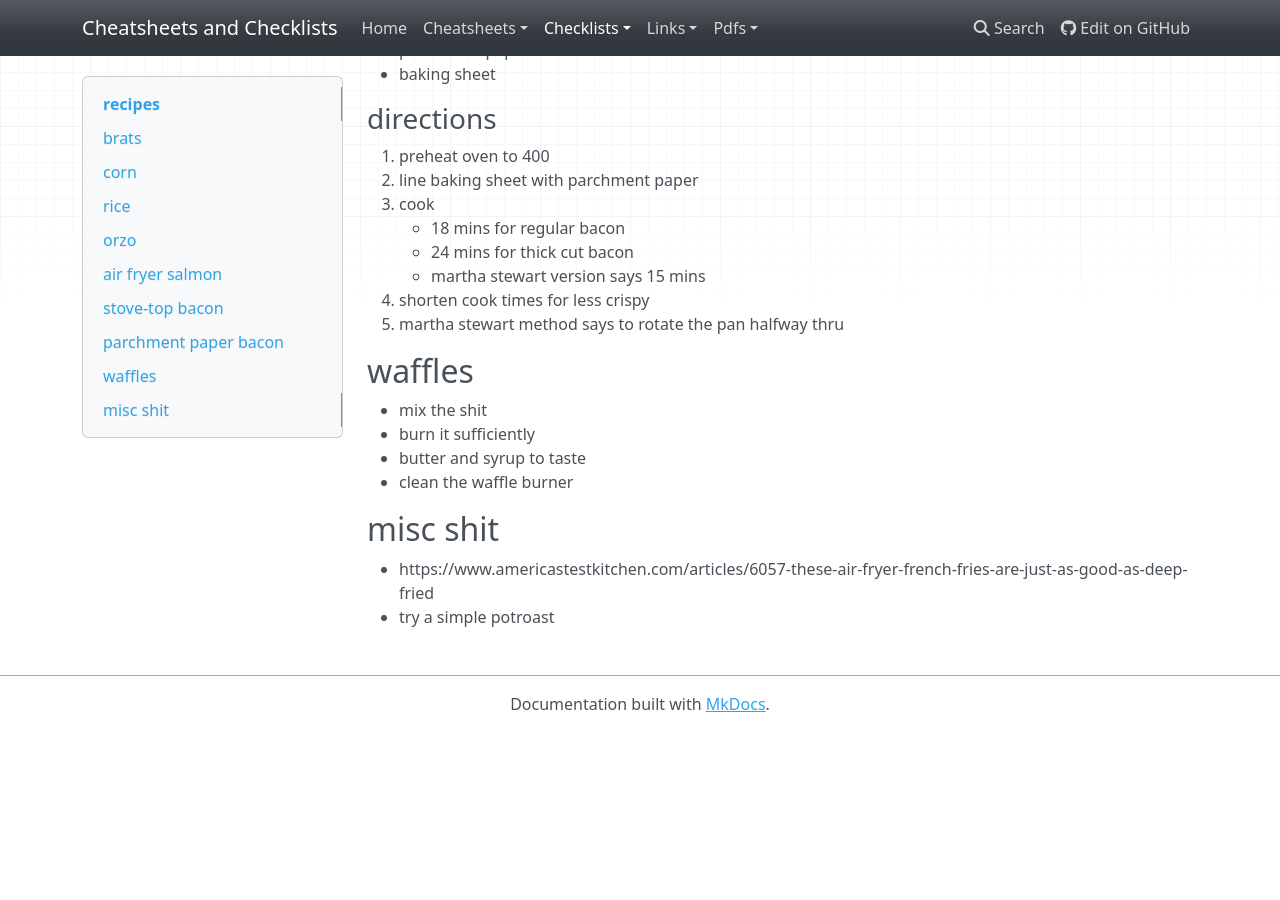
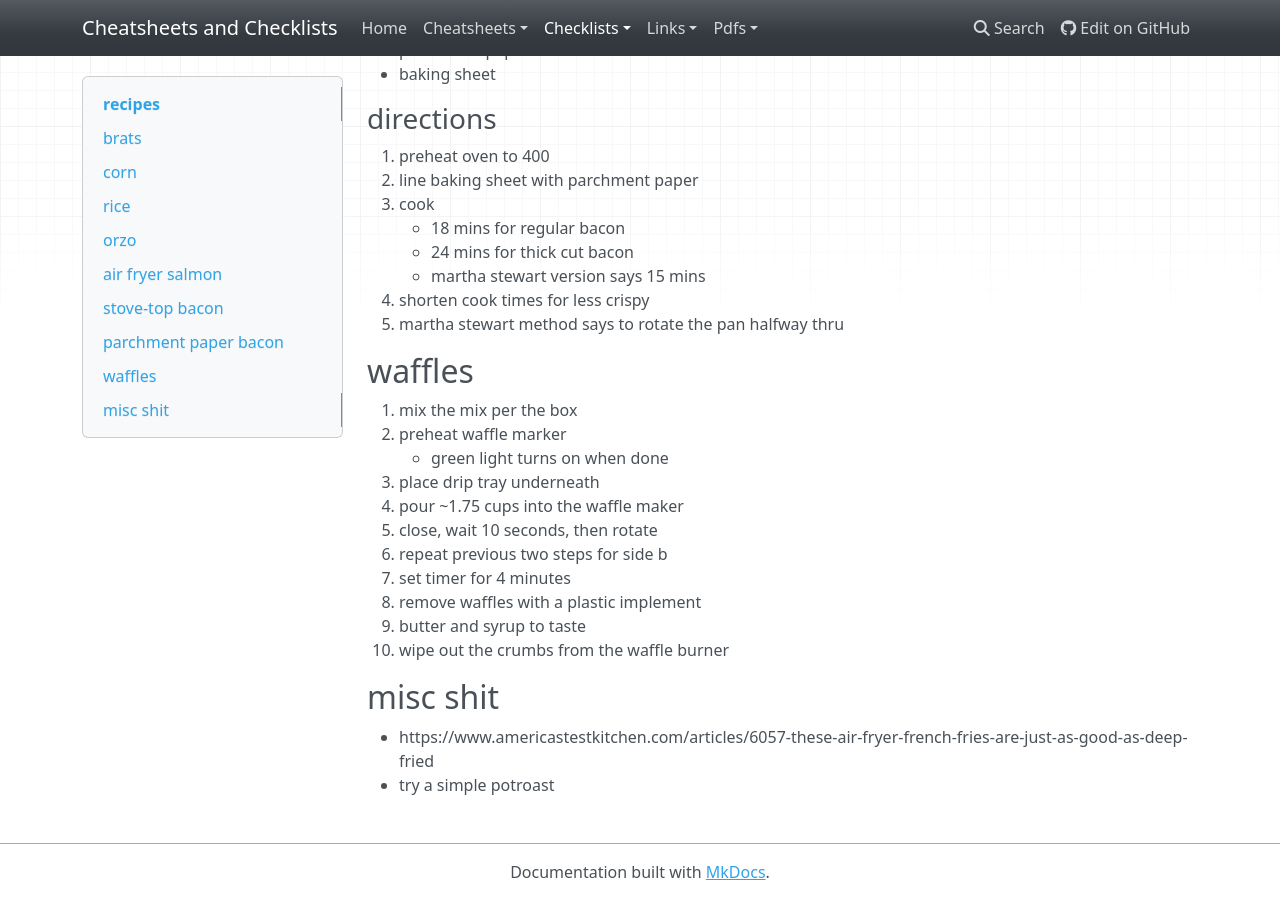
Before and after one commit to buckmanc/cheatsheets_and_checklists, an MkDocs documentation site: the page built from docs/checklists/recipes.md, in a window 1280 px wide and 900 px high, scrolled down 2617 px. Built offline with MkDocs 1.6.1, drawn with Linux system fonts in a browser that asks for light colours; nearby versions of some CDN libraries; before the commit the page ends 3349 px from its top, so only the background shows below that.

Commit message:
add waffle recipe

```diff
--- a/docs/checklists/recipes.md
+++ b/docs/checklists/recipes.md
@@ -123,10 +123,17 @@ ex, 3 water 1.5 rice
 
 ## waffles
 
-- mix the shit
-- burn it sufficiently
-- butter and syrup to taste
-- clean the waffle burner
+1. mix the mix per the box
+1. preheat waffle marker
+	- green light turns on when done
+1. place drip tray underneath
+1. pour ~1.75 cups into the waffle maker
+1. close, wait 10 seconds, then rotate
+1. repeat previous two steps for side b
+1. set timer for 4 minutes
+1. remove waffles with a plastic implement
+1. butter and syrup to taste
+1. wipe out the crumbs from the waffle burner
 
 ## misc shit
 
```
Also changed, not shown: 1 other file.
